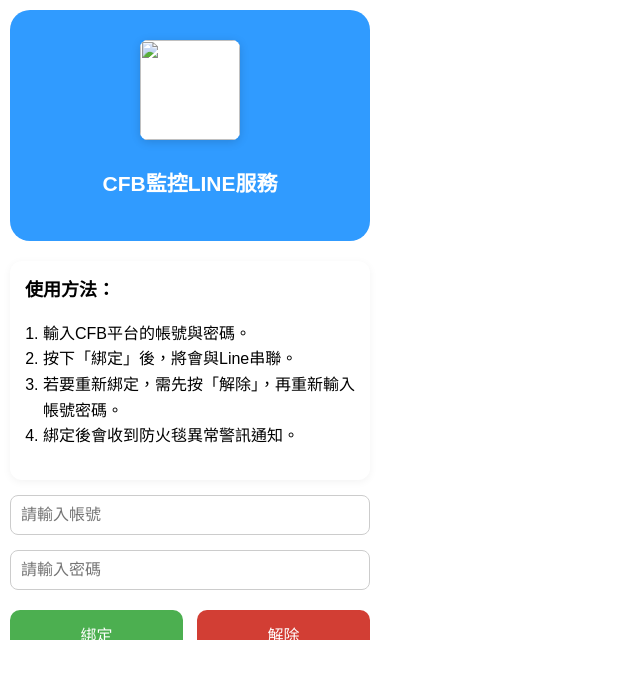
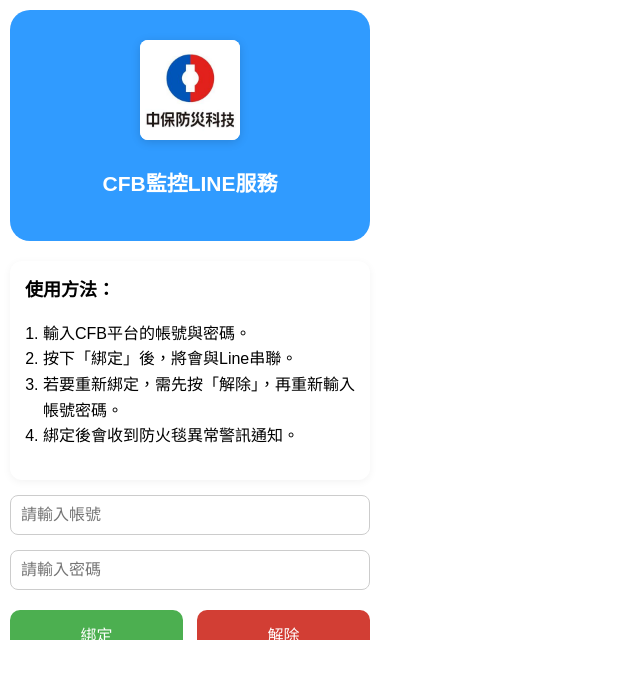
Before and after one commit to Chou0317/CFB, a plain HTML site: page index.html in a window 1280 px wide. Shown: the whole page, without its empty margins (0-640 px from the left). Drawn offline with Linux system fonts and the light colour scheme.

Commit message:
Update index.html

```diff
--- a/index.html
+++ b/index.html
@@ -90,7 +90,7 @@
     <!-- === 上方標題區塊：圖示＋標題 === -->
     <div class="title-column">
         <!-- 圖示區，可換成自訂圖片 -->
-        <img src="images/DPS_logo.jpg" class="icon">
+        <img src="DPS_logo.jpg" class="icon">
 
         <!-- 標題文字 -->
         <h1>CFB監控LINE服務</h1>
```
